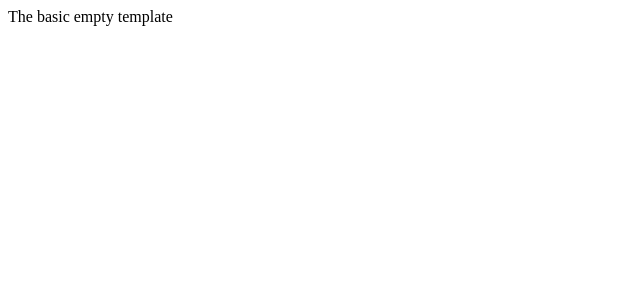
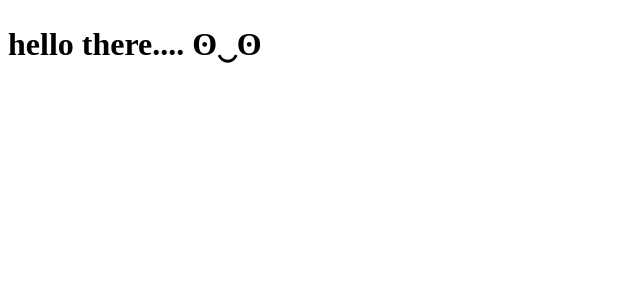
Before and after one commit to iamcrjones/watchi, a React (Create React App) app: page / in a window 1280 px wide. Shown: the top 300 px of the page, without its empty margins (0-640 px from the left). Built offline with nearby package versions, Linux system fonts and the light colour scheme.

Commit message:
initial setup

```diff
--- a/src/App.js
+++ b/src/components/App.js
@@ -3,7 +3,7 @@
 const App = () => {
   return (
     <div >
-          The basic empty template
+      <h1>hello there.... ʘ‿ʘ</h1>
     </div>
   )
 }
```
Also changed, not shown: src/index.js (+4 -3 lines).
